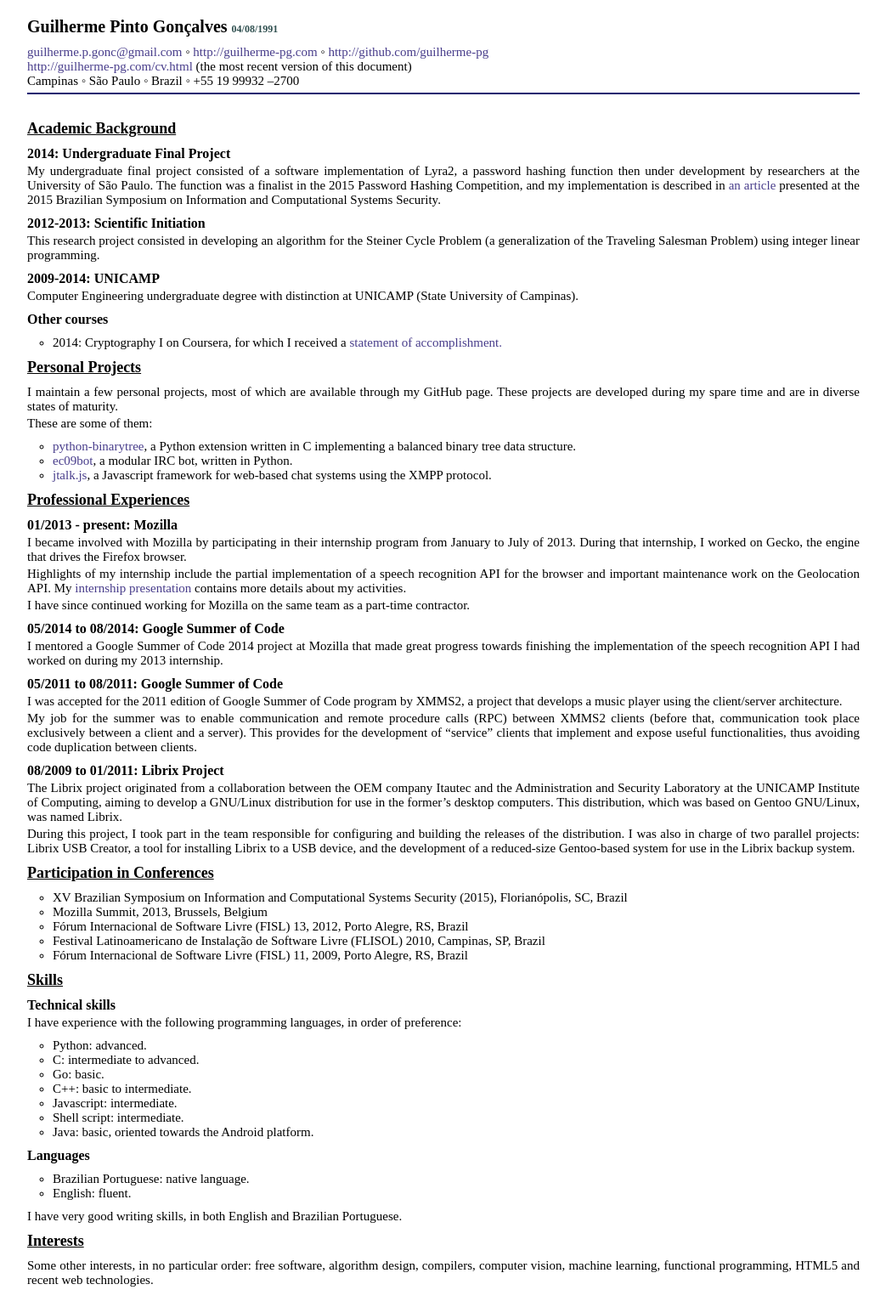
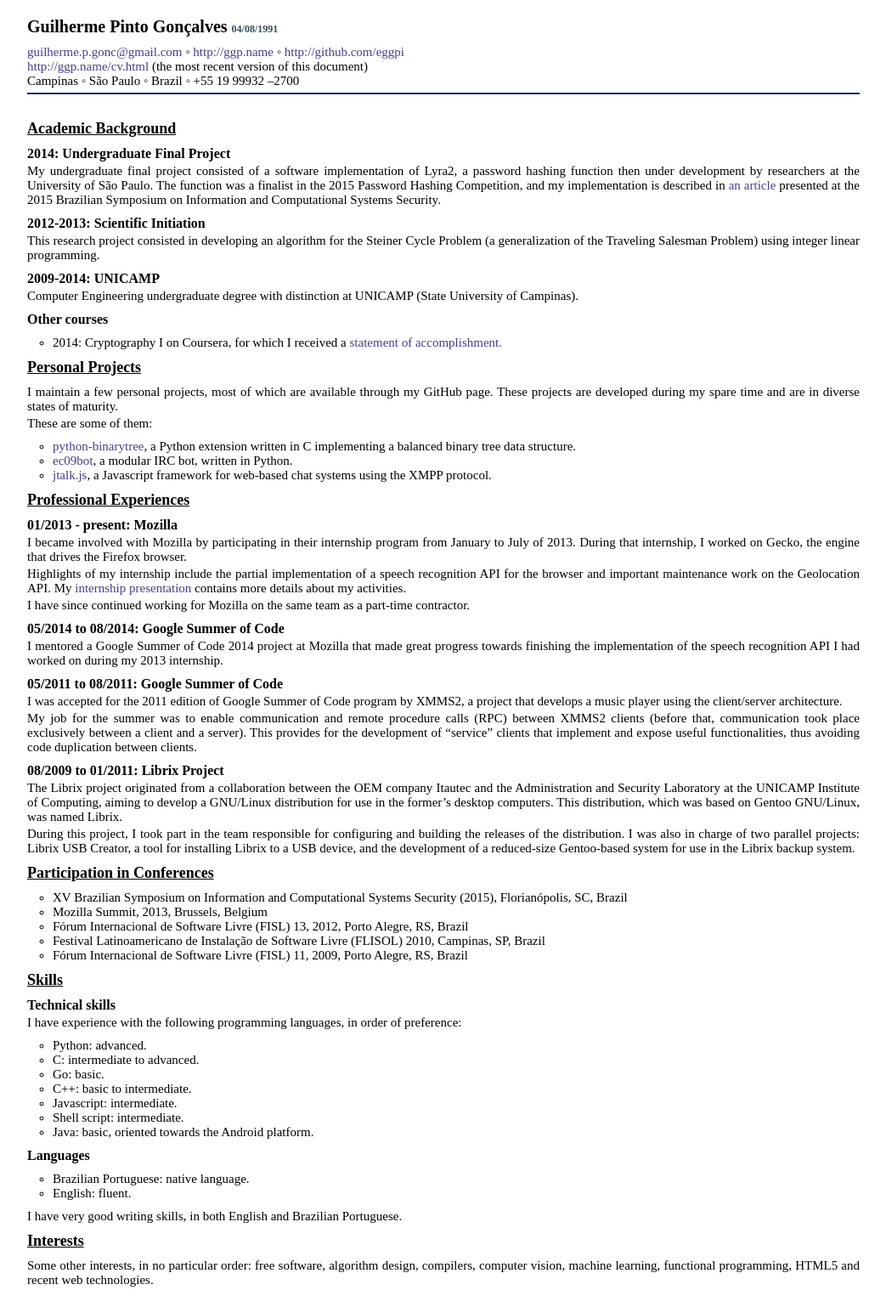
Before and after one commit to eggpi/eggpi.github.com, a Jekyll site: the page cv.html, which Jekyll copies as it is, in a window 1280 px wide. Shown: the whole page at 85% size, without its empty margins (118-1161 px from the left). Built offline with Jekyll 4.4.1, drawn with Linux system fonts in a browser that asks for light colours; some web fonts are replaced; some of the changed lines change nothing that is shown.

Commit message:
Update urls.

```diff
--- a/cv.html
+++ b/cv.html
@@ -17,11 +17,11 @@
 document.write('<a h'+'ref'+'="ma'+'ilto'+':'+e+'">'+'<code>'+e+'</code>'+'<\/'+'a'+'>');
 // -->
 </script><noscript>&#x67;&#x75;&#x69;&#108;&#104;&#x65;&#114;&#x6d;&#x65;&#46;&#112;&#46;&#x67;&#x6f;&#110;&#x63;&#32;&#x61;&#116;&#32;&#x67;&#x6d;&#x61;&#x69;&#108;&#32;&#100;&#x6f;&#116;&#32;&#x63;&#x6f;&#x6d;</noscript></li>
-<li><a href="http://guilherme-pg.com">http://guilherme-pg.com</a></li>
-<li><a href="http://github.com/guilherme-pg">http://github.com/guilherme-pg</a></li>
+<li><a href="http://ggp.name">http://ggp.name</a></li>
+<li><a href="http://github.com/eggpi">http://github.com/eggpi</a></li>
 </ul>
 <ul>
-<li><a href="http://guilherme-pg.com/cv.html">http://guilherme-pg.com/cv.html</a> (the most recent version of this document)</li>
+<li><a href="http://ggp.name/cv.html">http://ggp.name/cv.html</a> (the most recent version of this document)</li>
 </ul>
 <ul>
 <li>Campinas</li>
@@ -56,9 +56,9 @@
 <p>I maintain a few personal projects, most of which are available through my GitHub page. These projects are developed during my spare time and are in diverse states of maturity.</p>
 <p>These are some of them:</p>
 <ul>
-<li><a href="http://github.com/guilherme-pg/python-binarytree">python-binarytree</a>, a Python extension written in C implementing a balanced binary tree data structure.</li>
-<li><a href="http://github.com/guilherme-pg/ec09bot">ec09bot</a>, a modular IRC bot, written in Python.</li>
-<li><a href="http://github.com/guilherme-pg/jtalk.js">jtalk.js</a>, a Javascript framework for web-based chat systems using the XMPP protocol.</li>
+<li><a href="http://github.com/eggpi/python-binarytree">python-binarytree</a>, a Python extension written in C implementing a balanced binary tree data structure.</li>
+<li><a href="http://github.com/eggpi/ec09bot">ec09bot</a>, a modular IRC bot, written in Python.</li>
+<li><a href="http://github.com/eggpi/jtalk.js">jtalk.js</a>, a Javascript framework for web-based chat systems using the XMPP protocol.</li>
 </ul>
 </div>
 <div class="section level1" id="professional-experiences">
```
